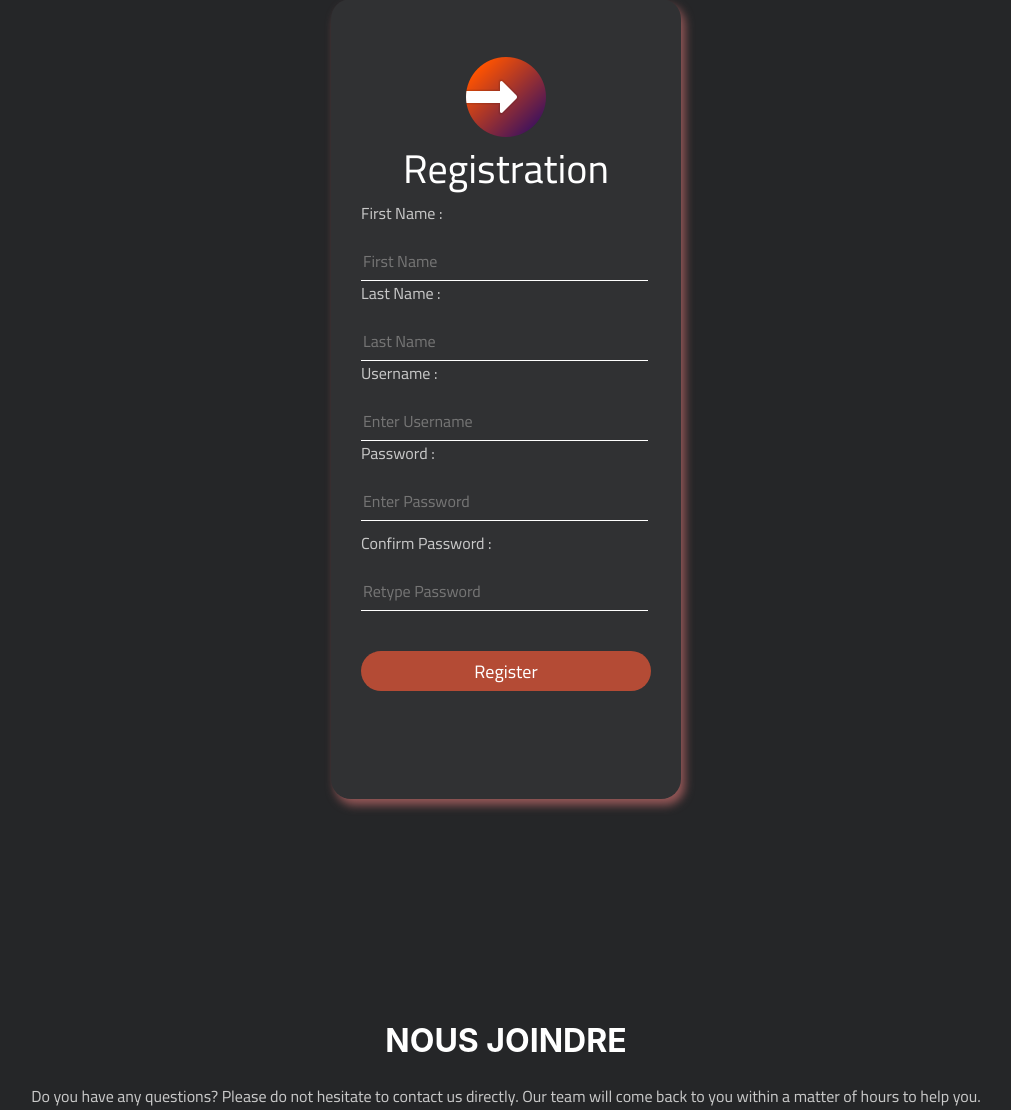
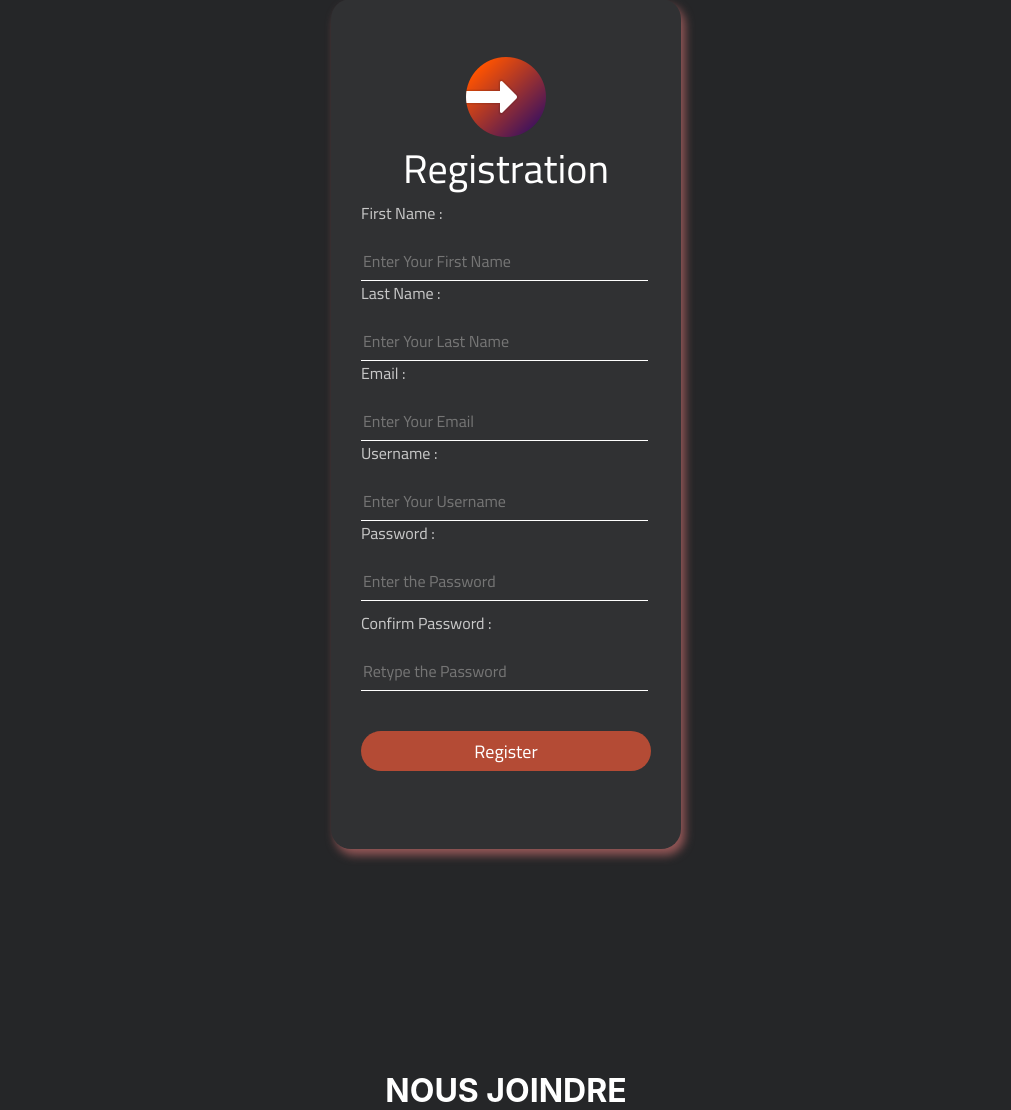
Before and after one commit to Sajistreo3/gestionaht, a PHP site: page /gestionAHT/registration.php in a window 1280 px wide. Shown: the part 190-1300 px from the top of the page, without its empty margins (134-1145 px from the left). Run offline with PHP 8.4, Linux system fonts and the light colour scheme; some libraries are stand-ins or nearby versions.

Commit message:
Edtiting Registration

```diff
--- a/css/master.css
+++ b/css/master.css
@@ -193,7 +193,8 @@ div.containers .title {
 }
 
 .frame input[type="text"],
-input[type="password"] {
+input[type="password"],
+input[type="email"] {
     border: none;
     border-bottom: 1px solid #fff;
     background: transparent;
@@ -234,7 +235,7 @@ input[type="password"] {
 
 .register {
     width: 350px;
-    height: 800px;
+    height: 850px;
     background: #303133;
     color: #fff;
     margin: 8% auto;
--- a/registration.php
+++ b/registration.php
@@ -25,11 +25,12 @@ include 'header.php';
             <?php header("refresh:3;url=registration.php");
         endif; ?>
         <form method="post" action="core.php">
-            <p>First Name :</p><input type="text" name="firstname" placeholder="First Name">
-            <p>Last Name :</p><input type="text" name="lastname" placeholder="Last Name">
-            <p>Username :</p><input type="text" name="username" placeholder="Enter Username">
-            <p>Password :</p><input type="password" name="password" placeholder="Enter Password">
-            <p>Confirm Password :</p><input type="password" name="cpassword" placeholder="Retype Password">
+            <p>First Name :</p><input type="text" name="firstname" placeholder="Enter Your First Name">
+            <p>Last Name :</p><input type="text" name="lastname" placeholder="Enter Your Last Name">
+            <p>Email :</p><input type="email" name="email" placeholder="Enter Your Email">
+            <p>Username :</p><input type="text" name="username" placeholder="Enter Your Username">
+            <p>Password :</p><input type="password" name="password" placeholder="Enter the Password">
+            <p>Confirm Password :</p><input type="password" name="cpassword" placeholder="Retype the Password">
             <?php if (isset($_SESSION['user']) && $_SESSION['user']['level'] <= 2): ?>
                 <select class="level" name="level">
                     <option value="" hidden>Select a Level</option>
```
Also changed, not shown: core.php (+8 -0 lines).
